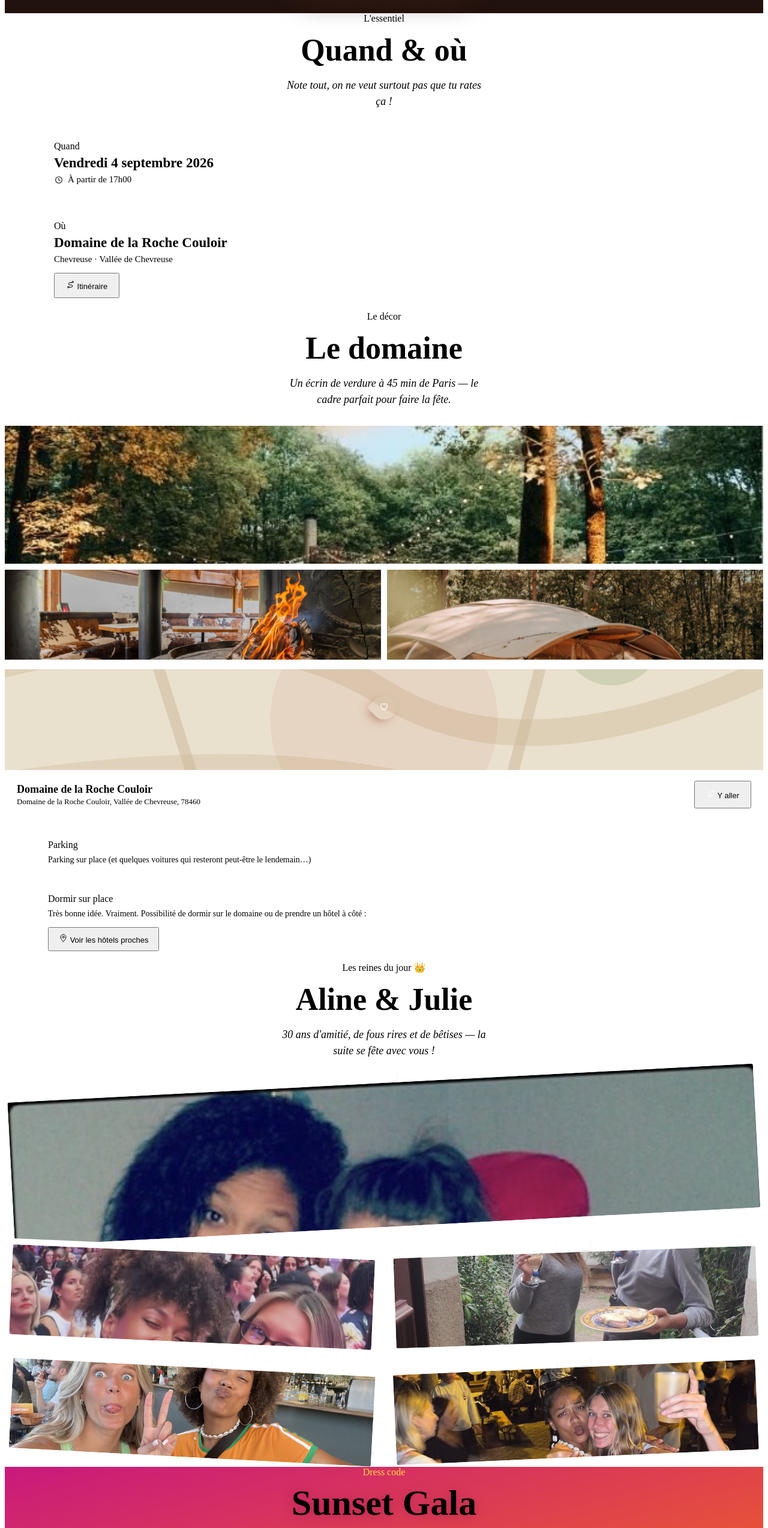
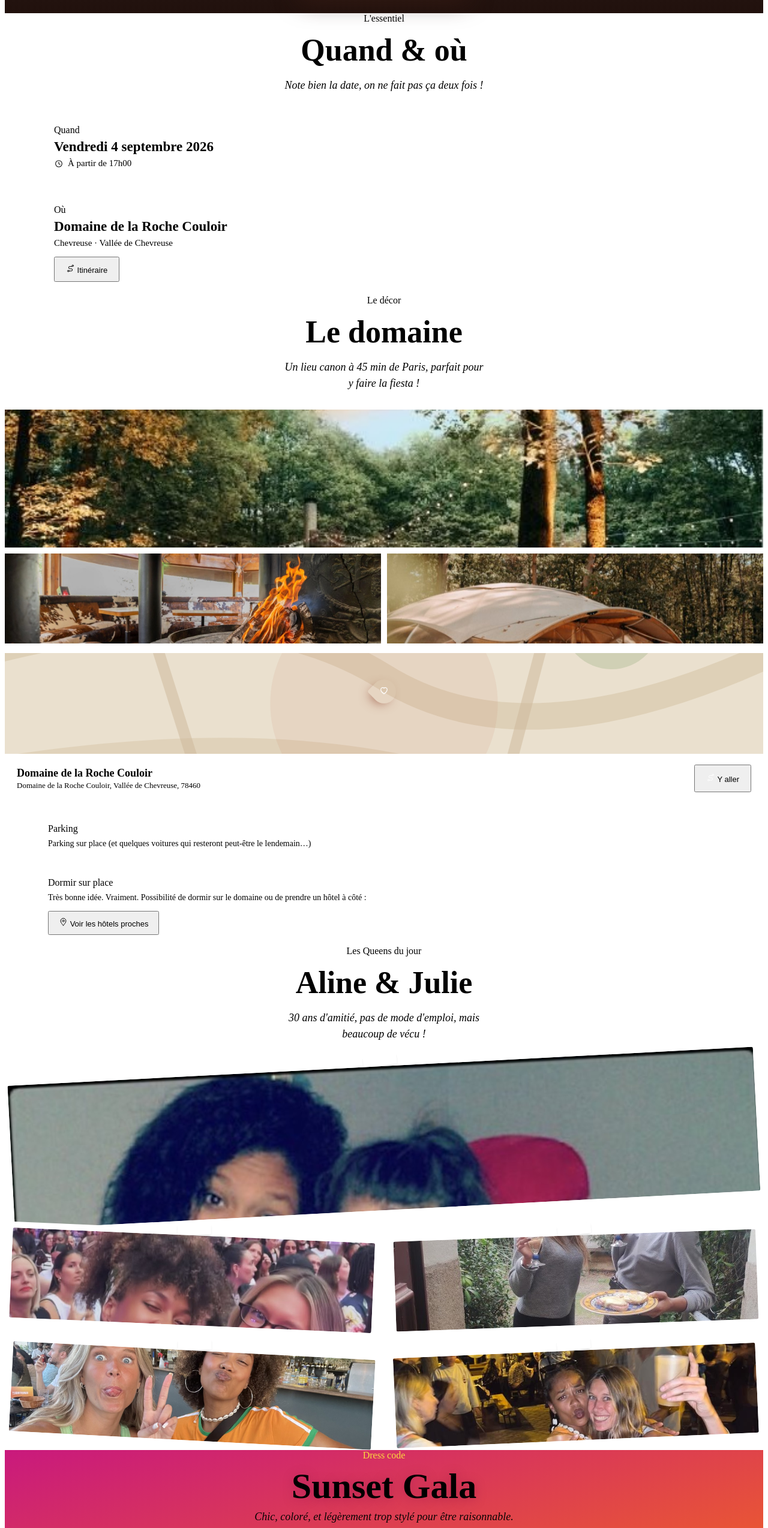
Before and after one commit to julielbrg78/aline-julie-30ans, a React (Vite) app: page / in a window 1280 px wide. Shown: the part 786-3334 px from the top of the page at 60% size. Built offline with nearby package versions, Linux system fonts and the light colour scheme; no server answers; the database is empty; grey boxes are pictures that could not be loaded; the HTML template or start-up script is replaced by a standard one.

Commit message:
MAJ textes sections (content + interactive)

```diff
--- a/src/components/content.jsx
+++ b/src/components/content.jsx
@@ -93,7 +93,7 @@ export function Infos() {
   const E = EVENT;
   return (
     <section className="section" data-screen-label="Infos pratiques" style={{ background: "var(--cream)" }}>
-      <Reveal><SectionTitle eyebrow="L'essentiel" title="Quand & où" script sub="Note tout, on ne veut surtout pas que tu rates ça !" /></Reveal>
+      <Reveal><SectionTitle eyebrow="L'essentiel" title="Quand & où" script sub="Note bien la date, on ne fait pas ça deux fois !" /></Reveal>
       <div style={{ display: "flex", flexDirection: "column", gap: 16 }}>
         <Reveal delay={60}>
           <InfoCard icon="cal" kicker="Quand">
@@ -145,7 +145,7 @@ export function Lieu() {
   const photos = GALLERIES.lieu;
   return (
     <section className="section" data-screen-label="Le lieu" style={{ background: "var(--cream-deep)" }}>
-      <Reveal><SectionTitle eyebrow="Le décor" title="Le domaine" script sub="Un écrin de verdure à 45 min de Paris — le cadre parfait pour faire la fête." /></Reveal>
+      <Reveal><SectionTitle eyebrow="Le décor" title="Le domaine" script sub="Un lieu canon à 45 min de Paris, parfait pour y faire la fiesta !" /></Reveal>
 
       <Reveal delay={60}>
         <div style={{ display: "grid", gap: 10, marginBottom: 16 }}>
@@ -208,7 +208,7 @@ export function About() {
         ))}
       </div>
 
-      <Reveal><SectionTitle eyebrow="Les reines du jour 👑" title="Aline & Julie" script sub="30 ans d'amitié, de fous rires et de bêtises — la suite se fête avec vous !" /></Reveal>
+      <Reveal><SectionTitle eyebrow="Les Queens du jour" title="Aline & Julie" script sub="30 ans d'amitié, pas de mode d'emploi, mais beaucoup de vécu !" /></Reveal>
 
       <div style={{ display: "grid", gridTemplateColumns: "1fr 1fr", gap: 16, marginTop: 8 }}>
         {duo.slice(0, 5).map((p, i) => {
@@ -238,7 +238,7 @@ export function DressCode() {
         <header style={{ textAlign: "center", marginBottom: 26 }}>
           <div className="eyebrow" style={{ color: "#FBDC3F" }}>Dress code</div>
           <h2 className="script" style={{ fontSize: 60, color: "var(--on-dark)", margin: "8px 0 6px", textShadow: "0 2px 18px rgba(120,10,70,0.35)" }}>Sunset Gala</h2>
-          <p className="serif" style={{ fontStyle: "italic", fontSize: 18, opacity: 0.96, margin: 0 }}>Couleurs vives, satin et bonne humeur.</p>
+          <p className="serif" style={{ fontStyle: "italic", fontSize: 18, opacity: 0.96, margin: 0 }}>Chic, coloré, et légèrement trop stylé pour être raisonnable.</p>
         </header>
       </Reveal>
 
@@ -271,7 +271,7 @@ export function DressCode() {
       <Reveal delay={120}>
         <div style={{ display: "grid", gridTemplateColumns: "1fr 1fr", gap: 12, marginTop: 22 }}>
           <div style={{ background: "rgba(255,255,255,0.16)", borderRadius: "var(--r-md)", padding: "16px 16px" }}>
-            <div className="eyebrow" style={{ color: "#FBDC3F", marginBottom: 10 }}>On adopte</div>
+            <div className="eyebrow" style={{ color: "#FBDC3F", marginBottom: 10 }}>On veut</div>
             {dc.do.map((x, i) => (
               <div key={i} style={{ display: "flex", gap: 8, alignItems: "flex-start", fontSize: 13, marginBottom: 8, lineHeight: 1.35 }}>
                 <span style={{ color: "#FBDC3F", marginTop: 1 }}><Icon name="check" size={15} stroke="#FBDC3F" /></span>{x}
--- a/src/components/interactive.jsx
+++ b/src/components/interactive.jsx
@@ -113,7 +113,7 @@ export function Rsvp() {
 
   return (
     <section className="section" data-screen-label="RSVP" style={{ background: "linear-gradient(180deg, var(--rose), var(--coral-soft))" }}>
-      <Reveal><SectionTitle eyebrow="On compte sur toi ✨" title="Tu viens ?" script sub="Un petit oui nous rendrait très heureuses — réponds avant le 1ᵉʳ août !" /></Reveal>
+      <Reveal><SectionTitle eyebrow="On compte sur toi ✨" title="Tu viens ?" script sub="Dis-nous si tu viens, on doit gérer un minimum d'organisation (et de champagne) ! 🍾" /></Reveal>
       <Reveal delay={60}>
         <form onSubmit={submit} style={{ background: "rgba(255,255,255,0.78)", borderRadius: "var(--r-xl)", padding: "24px 22px 26px", border: "1px solid rgba(255,255,255,0.8)", boxShadow: "var(--sh-card)", display: "flex", flexDirection: "column", gap: 18 }}>
           <Field label="Ton nom">
@@ -180,7 +180,7 @@ export function PhotoWall() {
 
   return (
     <section className="section" data-screen-label="Mur de photos" style={{ background: "var(--cream-deep)" }}>
-      <Reveal><SectionTitle eyebrow="En direct" title="Mur de photos" script sub="Partagez vos clichés pendant la soirée — ils s'affichent ici en temps réel." /></Reveal>
+      <Reveal><SectionTitle eyebrow="En direct" title="Mur de photos" script sub="On veut vos plus beaux clichés de la soirée !" /></Reveal>
 
       <Reveal delay={50}>
         <div style={{ background: "#fff", borderRadius: "var(--r-xl)", padding: "26px 22px 24px", border: "1px solid var(--line)", boxShadow: "var(--sh-card)", textAlign: "center", marginBottom: 22 }}>
@@ -252,7 +252,7 @@ export function Guestbook() {
 
   return (
     <section className="section" data-screen-label="Livre d'or" style={{ background: "var(--cream)" }}>
-      <Reveal><SectionTitle eyebrow="Vos mots doux" title="Livre d'or" script sub="Vœux, anecdotes et souvenirs pour les 30 ans." /></Reveal>
+      <Reveal><SectionTitle eyebrow="Vos mots doux" title="Livre d'or" script sub="Messages doux, drôles ou légèrement compromettants bienvenus." /></Reveal>
 
       <Reveal delay={50}>
         <button className="btn btn-primary" style={{ width: "100%", marginBottom: 18 }} onClick={() => setOpen(true)}>
```
